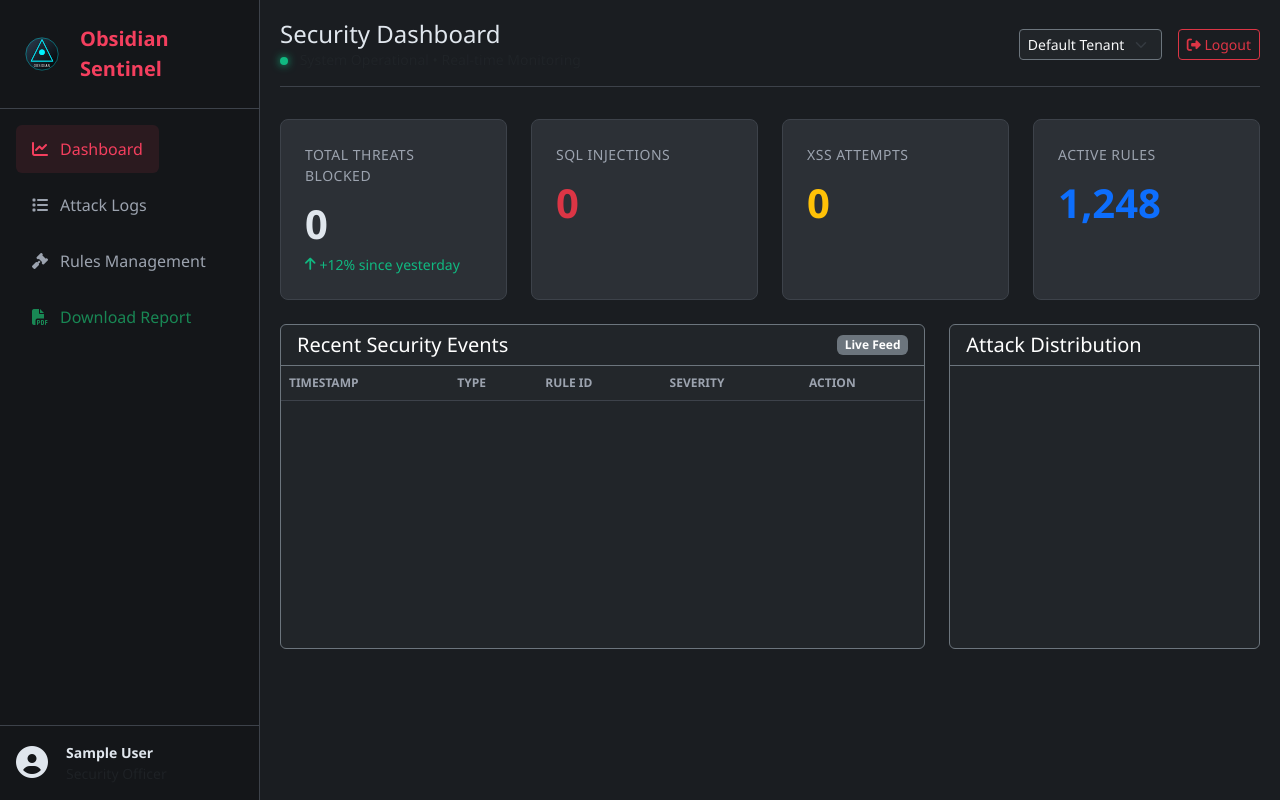
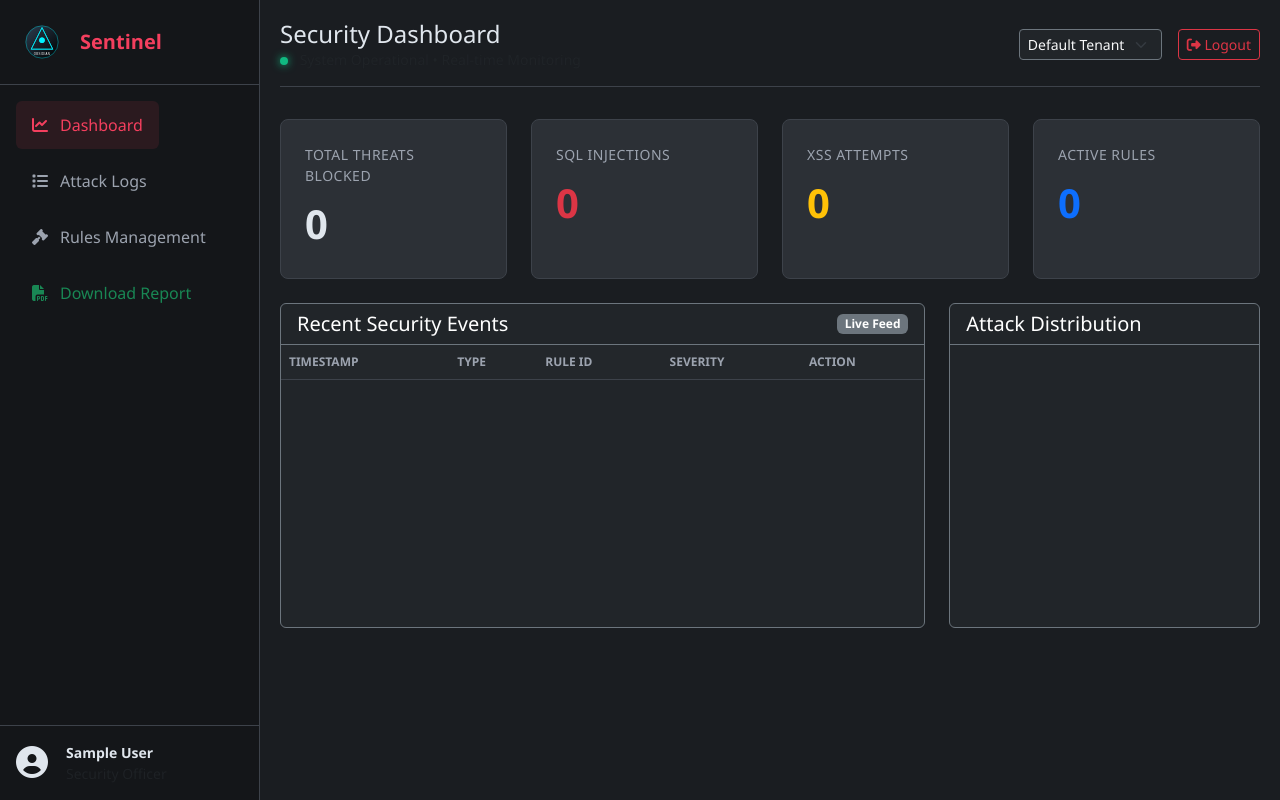
Before and after one commit to Abhishek-yadav04/Obsidian, a plain HTML site: page cmd/obsidian/ui/index.html in a window 1280 px wide. Drawn offline with nearby package versions, Linux system fonts and the light colour scheme; no server answers; sample sign-in values are in the browser's storage.

Commit message:
feat(ui): update index dashboard layout

```diff
--- a/cmd/obsidian/ui/index.html
+++ b/cmd/obsidian/ui/index.html
@@ -198,7 +198,7 @@
   <aside class="sidebar">
     <div class="brand">
       <img src="assets/logo.svg" alt="Obsidian">
-      Obsidian Sentinel
+      Sentinel
     </div>
     <ul class="nav-links">
       <li class="nav-item">
@@ -264,7 +264,6 @@
           <div class="stat-card">
             <div class="stat-title">Total Threats Blocked</div>
             <div class="stat-value" id="total-attacks">0</div>
-            <div class="stat-delta"><i class="fas fa-arrow-up"></i> +12% since yesterday</div>
           </div>
         </div>
         <div class="col-md-3">
@@ -282,7 +281,7 @@
         <div class="col-md-3">
           <div class="stat-card">
             <div class="stat-title">Active Rules</div>
-            <div class="stat-value text-primary">1,248</div>
+            <div class="stat-value text-primary" id="active-rules">0</div>
           </div>
         </div>
       </div>
@@ -580,6 +579,9 @@
         if(el2.previousElementSibling) el2.previousElementSibling.innerText = "Flagged Req";
       }
 
+      const el3 = document.getElementById('active-rules');
+      if(el3) { el3.innerText = stats.active_rules_count || 0; }
+
       initChart(stats);
 
       // Fetch Logs
```
